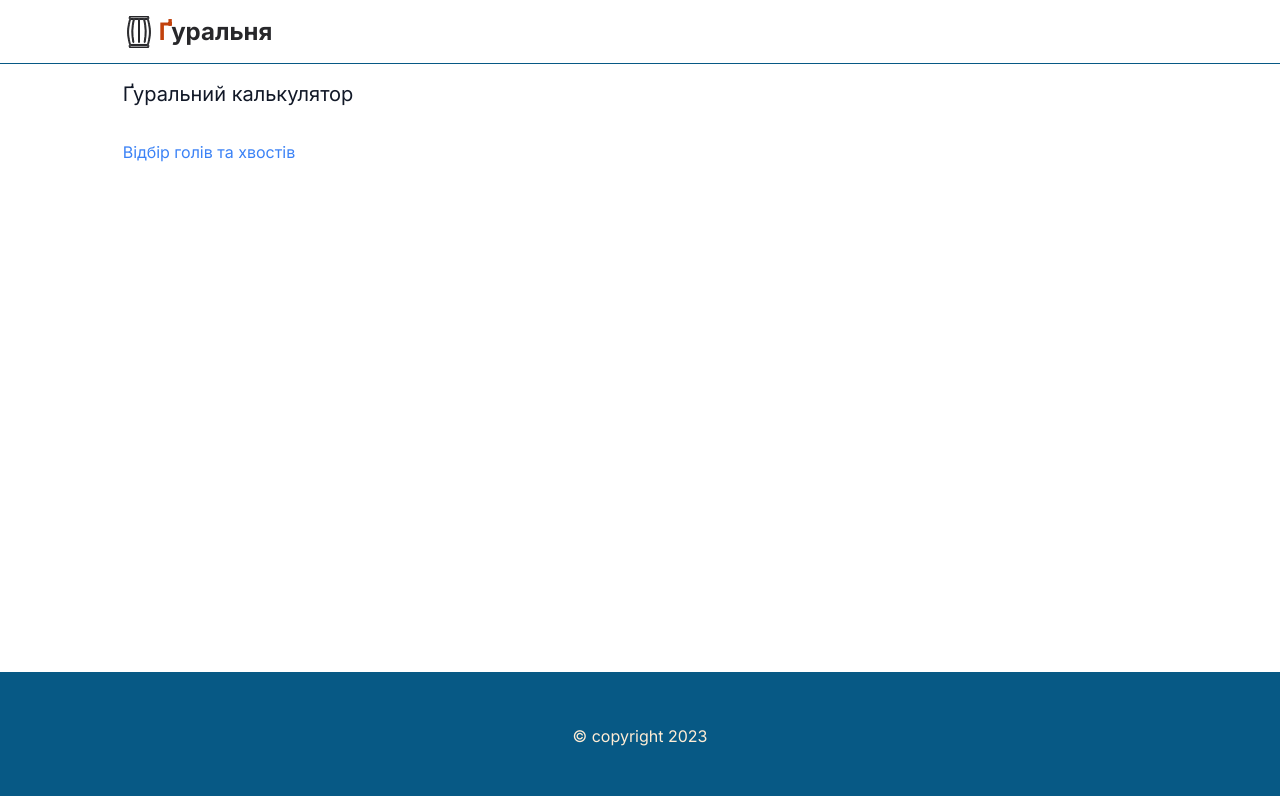
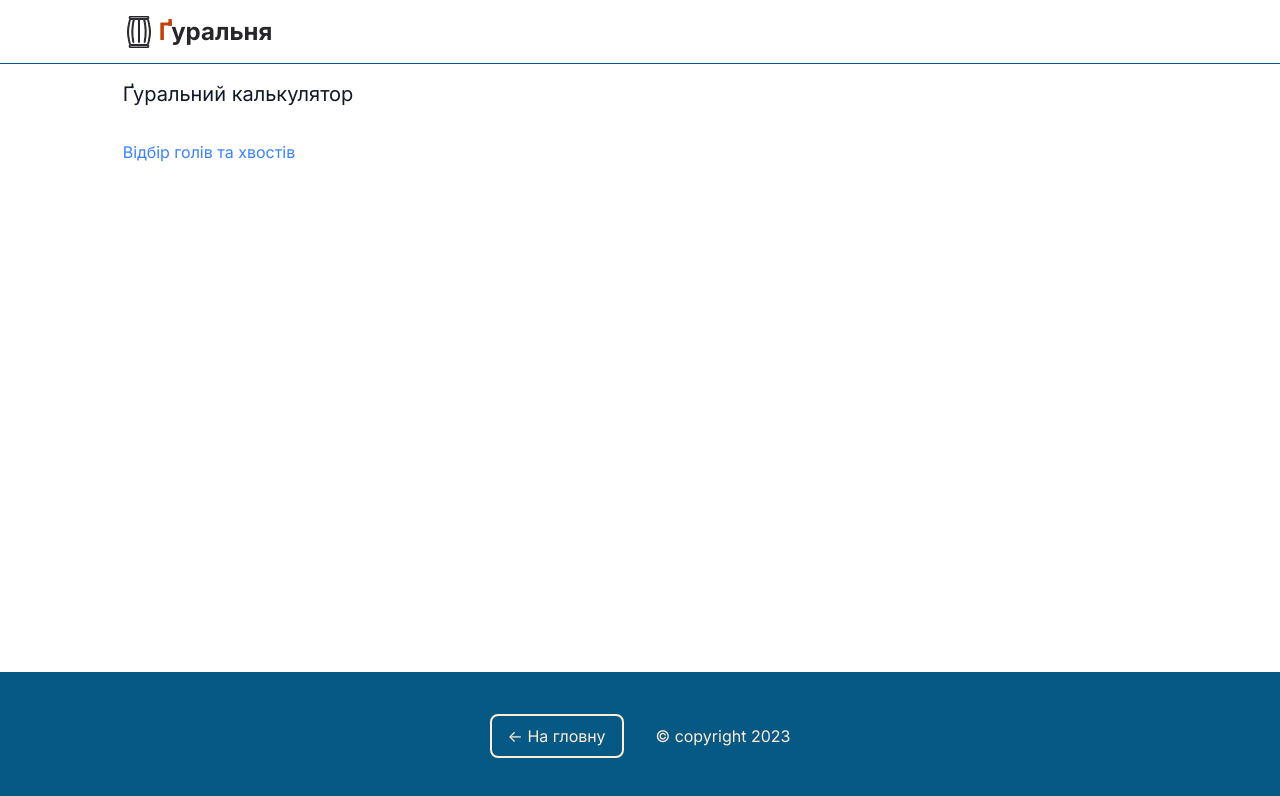
Before and after one commit to idrahoner/distillery-calculator, a Next.js app: page / in a window 1280 px wide. Shown: the top 796 px of the page. Built offline with nearby package versions, Linux system fonts and the light colour scheme.

Commit message:
Test new link

```diff
--- a/src/components/Footer.tsx
+++ b/src/components/Footer.tsx
@@ -8,7 +8,7 @@ export default function Header() {
 
   return (
     <footer className="w-screen h-32 flex flex-wrap justify-center items-center gap-8 py-8 bg-sky-800">
-      {pathname !== '/' && (
+      {pathname !== '/distillery-calculator' && (
         <Link
           href="/"
           className="text-orange-100 border-2 border-solid border-orange-100 rounded-lg px-4 py-2"
```
